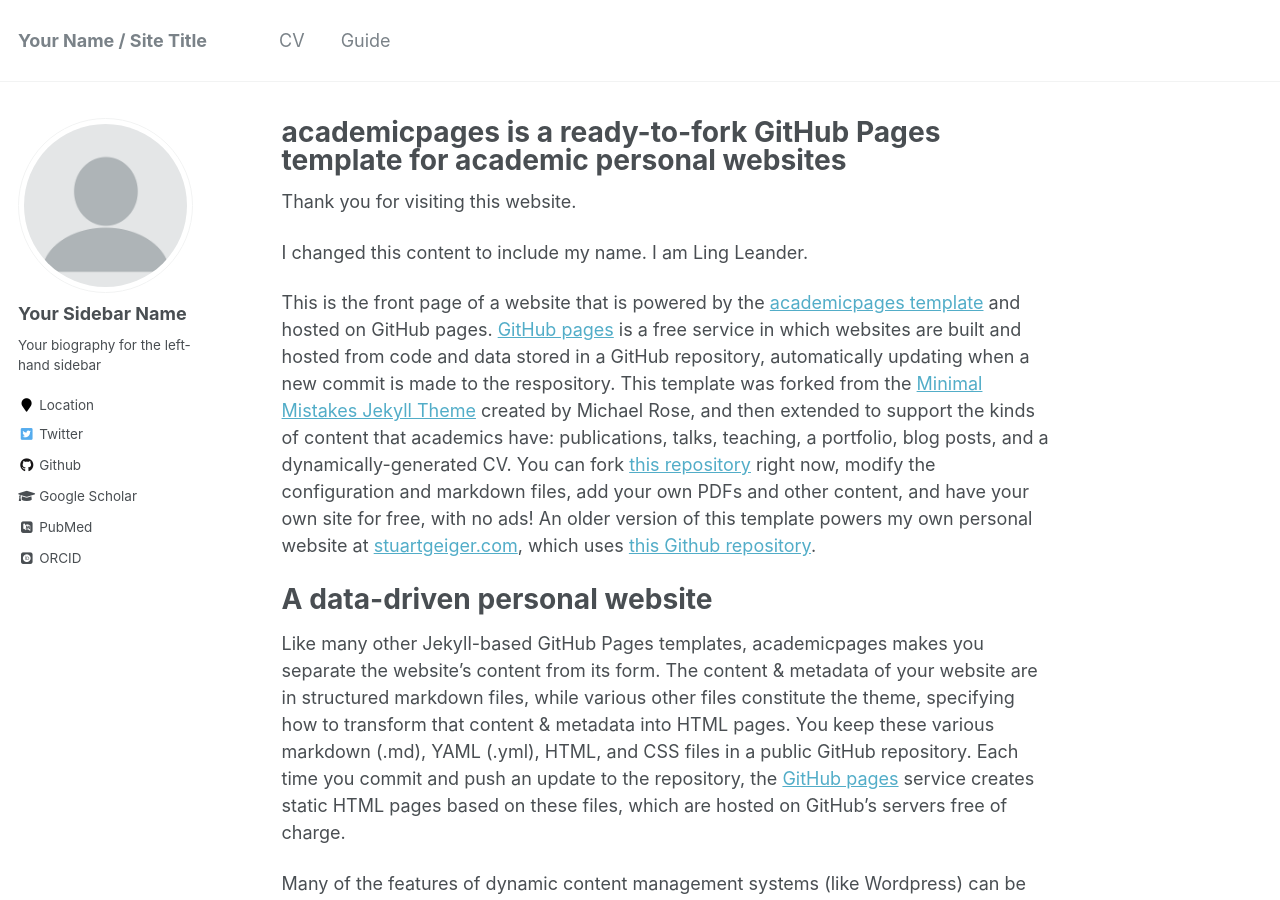
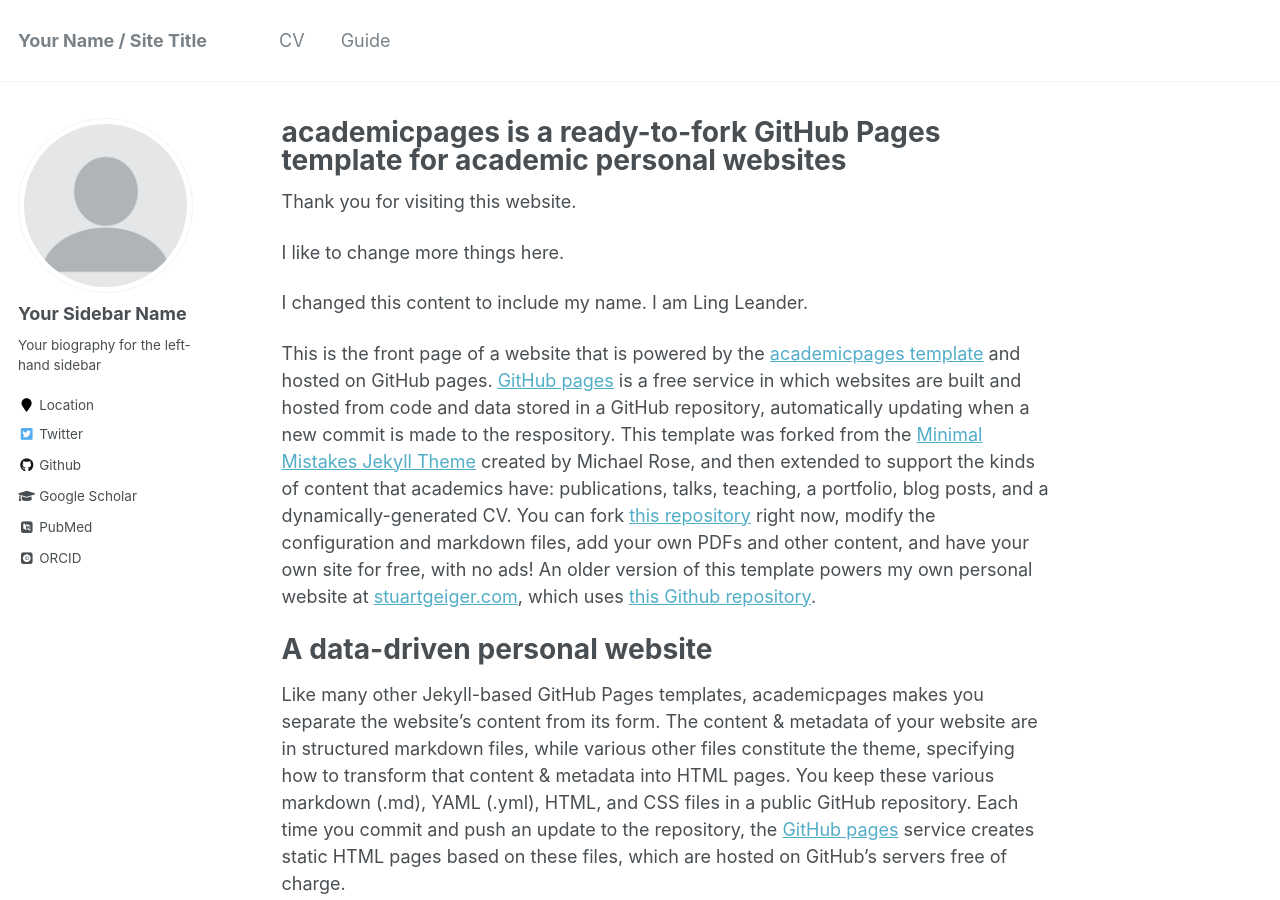
Before and after one commit to Trilmatz/GitHub-Pages-Example, a Jekyll site: the page built from _pages/about.md, in a window 1280 px wide and 900 px high. Built offline with Jekyll 4.4.1, drawn with Linux system fonts in a browser that asks for light colours; some web fonts are replaced.

Commit message:
Added more changes to about.md

```diff
--- a/_pages/about.md
+++ b/_pages/about.md
@@ -9,6 +9,8 @@ redirect_from:
 ---
 
 Thank you for visiting this website.
+
+I like to change more things here.
 
 I changed this content to include my name.
 I am Ling Leander.
```
